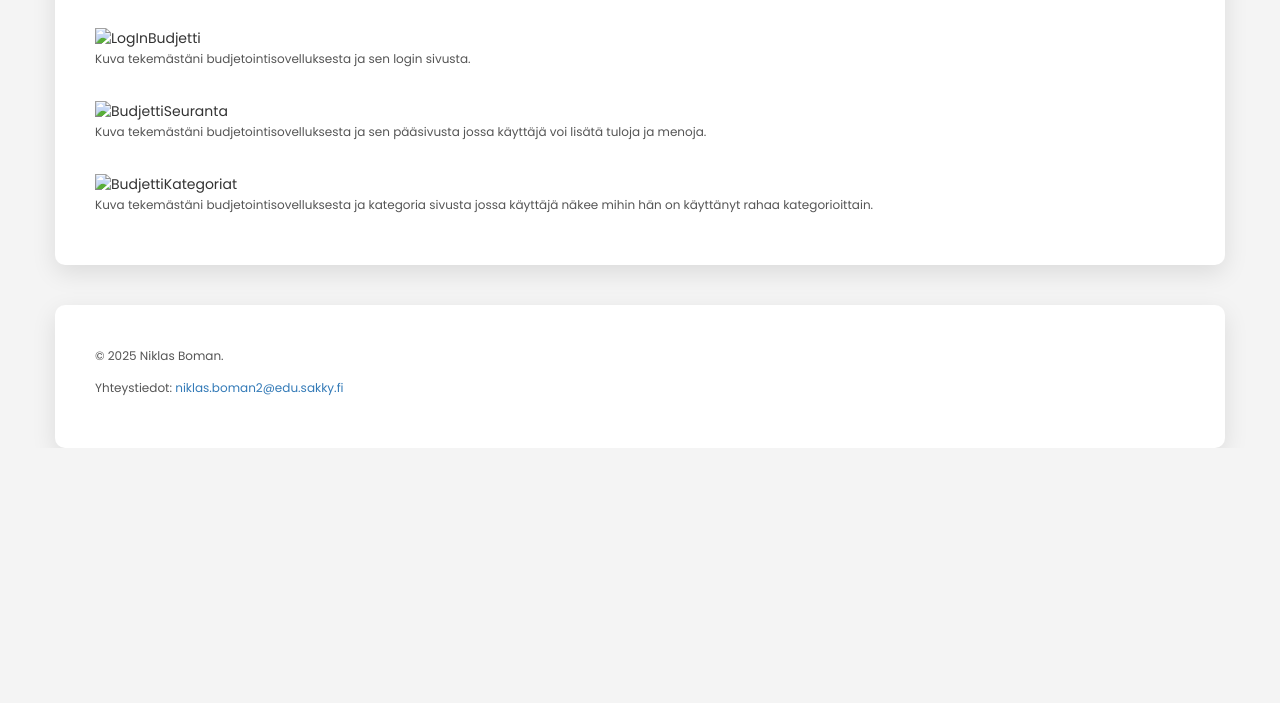
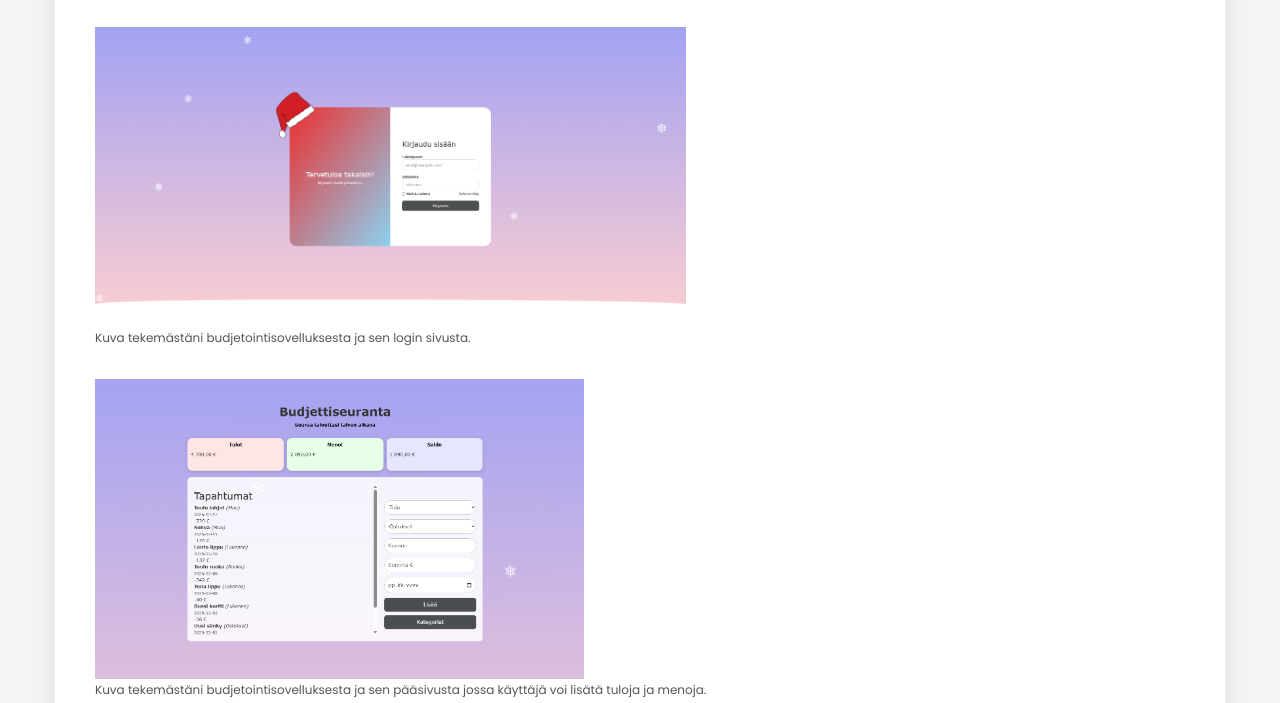
Before and after one commit to NiklasBoman/NiklasBoman.github.io, a plain HTML site: page Tietoja.html in a window 1280 px wide. Shown: the part 1628-2331 px from the top of the page. Before the commit the page ends 2076 px from the top, so only its background shows below. Drawn offline with nearby package versions, Linux system fonts and the light colour scheme.

Commit message:
Fix image filenames in Tietoja.html for consistency

```diff
--- a/Tietoja.html
+++ b/Tietoja.html
@@ -52,13 +52,13 @@
         <img src="projekti1.png" alt="WeatherApp" height="300px" width="auto">
         <p>Kuva tekemästäni sää -sovelluksesta. Sovellus käytti sää api rajapintaa.</p>
         <br>
-        <img src="projekti2.png" alt="LogInBudjetti" height="300px" width="auto">
+        <img src="projekti 2.png" alt="LogInBudjetti" height="300px" width="auto">
         <p>Kuva tekemästäni budjetointisovelluksesta ja sen login sivusta. </p>
         <br>
-        <img src="projekti3.png" alt="BudjettiSeuranta" height="300px" width="auto">
+        <img src="projekti 3.png" alt="BudjettiSeuranta" height="300px" width="auto">
         <p>Kuva tekemästäni budjetointisovelluksesta ja sen pääsivusta jossa käyttäjä voi lisätä tuloja ja menoja. </p>
         <br>
-        <img src="projekti4 .png" alt="BudjettiKategoriat" height="300px" width="auto">
+        <img src="projekti 4.png" alt="BudjettiKategoriat" height="300px" width="auto">
         <p>Kuva tekemästäni budjetointisovelluksesta ja kategoria sivusta jossa käyttäjä näkee mihin hän on käyttänyt rahaa kategorioittain. </p>
       </div>
 
```
